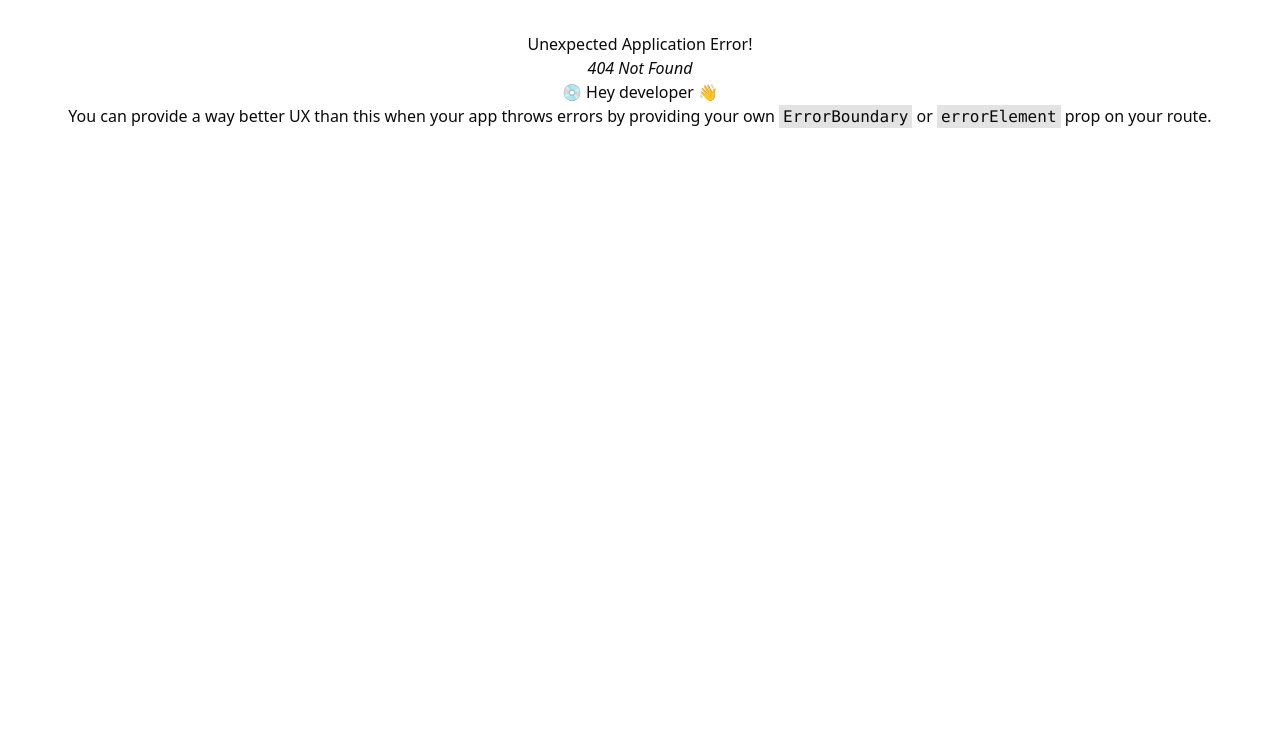
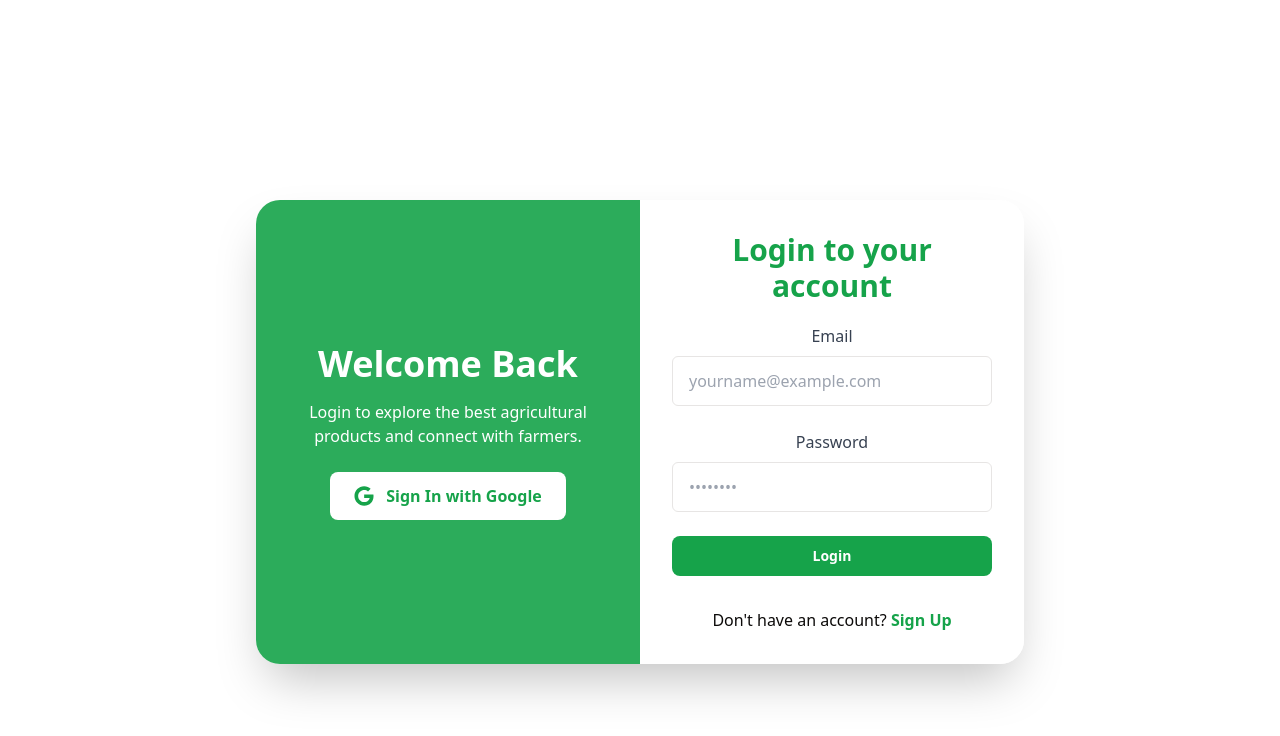
Before and after one commit to Junaid059/AgriLink-Complete-Frontend-, a React (Vite) app in the folder Frontend/: page /signup in a window 1280 px wide. Before the commit this address had no page. Shown: the top 736 px of the page. Built offline with nearby package versions, Linux system fonts and the light colour scheme.

Commit message:
login and sign up page

```diff
--- a/Frontend/package.json
+++ b/Frontend/package.json
@@ -16,6 +16,7 @@
     "lucide-react": "^0.452.0",
     "react": "^18.3.1",
     "react-dom": "^18.3.1",
+    "react-icons": "^5.3.0",
     "react-router-dom": "^6.28.0",
     "tailwind-merge": "^2.5.3",
     "tailwindcss-animate": "^1.0.7"
--- a/Frontend/src/App.jsx
+++ b/Frontend/src/App.jsx
@@ -1,16 +1,16 @@
-
-import './App.css'
-import Home from './Home'
+import './App.css';
+import Home from './Comps/Home';
+import LoginSignup from './Auth/LoginSignup';
 
 function App() {
-  const [count, setCount] = useState(0)
+  const [count, setCount] = useState(0);
 
   return (
     <>
-    <Home></Home>
-
+      <Home></Home>
+      <LoginSignup />
     </>
-  )
+  );
 }
 
-export default App
+export default App;
--- /dev/null
+++ b/Frontend/src/Auth/LoginSignup.jsx
@@ -0,0 +1,119 @@
+import React, { useState } from 'react';
+import { useNavigate } from 'react-router-dom';
+import { FaGoogle } from 'react-icons/fa';
+import { Button } from '@/components/ui/button'; // Assuming you have a Button component
+
+const LoginSignup = () => {
+  const [isLogin, setIsLogin] = useState(true);
+  const [email, setEmail] = useState('');
+  const [password, setPassword] = useState('');
+  const [fullName, setFullName] = useState('');
+  const navigate = useNavigate();
+
+  const handleToggle = () => {
+    setIsLogin(!isLogin);
+    setEmail('');
+    setPassword('');
+    setFullName('');
+  };
+
+  const handleSubmit = (e) => {
+    e.preventDefault();
+
+    const isAuthSuccessful = true;
+
+    if (isAuthSuccessful) {
+      navigate('/');
+    } else {
+      alert(`${isLogin ? 'Login' : 'Signup'} failed. Please try again.`);
+    }
+  };
+
+  return (
+    <div className="min-h-screen flex items-center justify-center bg-background bg-hero-pattern bg-cover bg-center">
+      <div className="bg-white shadow-2xl rounded-3xl overflow-hidden w-full max-w-3xl mx-5 lg:mx-auto flex flex-col md:flex-row">
+        {/* Left Side */}
+        <div className="md:w-1/2 flex flex-col justify-center items-center p-8 bg-primary bg-opacity-90 text-white">
+          <h2 className="text-4xl font-bold mb-4">
+            {isLogin ? 'Welcome Back' : 'Join AgriLink'}
+          </h2>
+          <p className="text-center mb-6">
+            {isLogin
+              ? 'Login to explore the best agricultural products and connect with farmers.'
+              : 'Create an account to connect with top farmers and get the best deals.'}
+          </p>
+          <button className="flex items-center gap-3 bg-white text-primary font-semibold py-3 px-6 rounded-lg hover:bg-accent hover:text-green-700 transition-colors">
+            <FaGoogle size={20} />
+            Sign {isLogin ? 'In' : 'Up'} with Google
+          </button>
+        </div>
+
+        {/* Right Side */}
+        <div className="md:w-1/2 p-8 bg-white">
+          <h3 className="text-3xl font-semibold text-green-600 mb-5 text-center">
+            {isLogin ? 'Login to your account' : 'Create your account'}
+          </h3>
+
+          <form className="space-y-6" onSubmit={handleSubmit}>
+            {!isLogin && (
+              <div>
+                <label className="block text-gray-700">Full Name</label>
+                <input
+                  type="text"
+                  placeholder="Your Name"
+                  value={fullName}
+                  onChange={(e) => setFullName(e.target.value)}
+                  className="w-full mt-2 px-4 py-3 border rounded-md focus:outline-none focus:ring-2 focus:ring-green-600"
+                  required
+                />
+              </div>
+            )}
+
+            <div>
+              <label className="block text-gray-700">Email</label>
+              <input
+                type="email"
+                placeholder="yourname@example.com"
+                value={email}
+                onChange={(e) => setEmail(e.target.value)}
+                className="w-full mt-2 px-4 py-3 border rounded-md focus:outline-none focus:ring-2 focus:ring-green-600"
+                required
+              />
+            </div>
+
+            <div>
+              <label className="block text-gray-700">Password</label>
+              <input
+                type="password"
+                placeholder="••••••••"
+                value={password}
+                onChange={(e) => setPassword(e.target.value)}
+                className="w-full mt-2 px-4 py-3 border rounded-md focus:outline-none focus:ring-2 focus:ring-green-600"
+                required
+              />
+            </div>
+
+            <Button
+              type="submit"
+              className="w-full bg-green-600 hover:bg-green-700 text-white font-bold py-3 rounded-lg transition-colors"
+            >
+              {isLogin ? 'Login' : 'Sign Up'}
+            </Button>
+          </form>
+
+          <div className="text-center mt-8">
+            {isLogin ? "Don't have an account?" : 'Already have an account?'}{' '}
+            <button
+              onClick={handleToggle}
+              className="text-green-600 font-semibold hover:underline"
+            >
+              {isLogin ? 'Sign Up' : 'Login'}
+            </button>
+          </div>
+        </div>
+      </div>
+    </div>
+  );
+};
+
+export default LoginSignup;
--- a/Frontend/src/Auth/SignUp.jsx
+++ /dev/null
@@ -1,11 +0,0 @@
-import React from 'react'
-
-function SignUp() {
-  return (
-    <div>
-      sign in page
-    </div>
-  )
-}
-
-export default SignUp
--- a/Frontend/src/Home.jsx
+++ b/Frontend/src/Comps/Home.jsx
@@ -1,13 +1,114 @@
-// Import necessary modules from your libraries
 import { Link } from 'react-router-dom';
 import { Button } from '@/components/ui/button';
 import { Card } from '@/components/ui/card';
-import { Play, ArrowRight } from 'lucide-react';
-// import Image from 'next/image';
+import {
+  Play,
+  ArrowRight,
+  Menu,
+  X,
+  PhoneCall,
+  Mail,
+  Twitter,
+  Facebook,
+  Instagram,
+} from 'lucide-react';
+import { useState } from 'react';
 
 export default function Home() {
+  const [isMenuOpen, setIsMenuOpen] = useState(false);
+
   return (
-    <div className="min-h-screen bg-white">
+    <div className="min-h-screen w-full flex flex-col">
+      <header className="bg-[#f8f5f0] w-full sticky top-0 z-50">
+        {/* Top Section */}
+        <div className="container mx-auto px-4 py-2 flex justify-between items-center border-b border-gray-200">
+          <Link
+            to="/"
+            className="flex items-center text-2xl font-bold text-gray-800"
+          >
+            AgriLink
+            <span className="text-sm font-medium text-green-600 ml-2"></span>
+          </Link>
+
+          {/* Contact Info */}
+          <div className="hidden md:flex items-center space-x-6">
+            <div className="flex items-center space-x-2">
+              <PhoneCall className="text-green-600 w-5 h-5" />
+              <span className="text-sm text-gray-700">
+                Call anytime +98 (000) - 9630
+              </span>
+            </div>
+            <div className="flex items-center space-x-2">
+              <Mail className="text-green-600 w-5 h-5" />
+              <span className="text-sm text-gray-700">ambed@agrios.com</span>
+            </div>
+          </div>
+
+          {/* Social Icons */}
+          <div className="flex space-x-4">
+            <Twitter className="text-gray-500 hover:text-green-600 cursor-pointer" />
+            <Facebook className="text-gray-500 hover:text-green-600 cursor-pointer" />
+            <Instagram className="text-gray-500 hover:text-green-600 cursor-pointer" />
+          </div>
+        </div>
+
+        {/* Main Navbar */}
+        <nav className="container mx-auto px-4 py-3 flex justify-between items-center">
+          {/* Main Menu */}
+          <ul className="hidden md:flex space-x-8 text-gray-800 font-medium">
+            {['Home', 'About', 'Services', 'News', 'Shop', 'Contact'].map(
+              (item) => (
+                <li key={item} className="group relative">
+                  <Link
+                    to={`/${item.toLowerCase()}`}
+                    className="hover:text-green-600"
+                  >
+                    {item}
+                  </Link>
+                </li>
+              )
+            )}
+          </ul>
+
+          {/* Mobile Menu Button */}
+          <button
+            onClick={() => setIsMenuOpen(!isMenuOpen)}
+            className="md:hidden text-gray-700 focus:outline-none"
+          >
+            {isMenuOpen ? (
+              <X className="w-6 h-6" />
+            ) : (
+              <Menu className="w-6 h-6" />
+            )}
+          </button>
+
+          {/* Mobile Menu */}
+          {isMenuOpen && (
+            <ul className="md:hidden absolute top-full left-0 w-full bg-white shadow-lg p-4 space-y-4">
+              {[
+                'Home',
+                'About',
+                'Services',
+                'Projects',
+                'News',
+                'Shop',
+                'Contact',
+              ].map((item) => (
+                <li key={item}>
+                  <Link
+                    to={`/${item.toLowerCase()}`}
+                    className="block text-gray-800 hover:text-green-600"
+                    onClick={() => setIsMenuOpen(false)}
+                  >
+                    {item}
+                  </Link>
+                </li>
+              ))}
+            </ul>
+          )}
+        </nav>
+      </header>
+
       {/* Hero Section */}
       <section className="relative h-[600px]">
         <img
--- a/Frontend/src/main.jsx
+++ b/Frontend/src/main.jsx
@@ -1,31 +1,39 @@
 import { StrictMode, useState } from 'react';
 import { createRoot } from 'react-dom/client';
-import { RouterProvider, createBrowserRouter, Navigate } from 'react-router-dom';
+import {
+  RouterProvider,
+  createBrowserRouter,
+  Navigate,
+} from 'react-router-dom';
 import App from './App.jsx';
 import './index.css';
-import SignUp from './Auth/SignUp.jsx';
-import Home from './Home.jsx';
+import Home from './Comps/Home.jsx';
+import LoginSignup from './Auth/LoginSignup.jsx';
 
 function ProtectedRoute({ children }) {
   // Replace this with actual authentication check
   const isAuthenticated = true; // Set to true if user is authenticated
 
-  return isAuthenticated ? children : <Navigate to="/Auth" />;
+  return isAuthenticated ? children : <Navigate to="/signup" />;
 }
 
 const router = createBrowserRouter([
   {
-    path: '/Auth',
-    element: <SignUp />,
+    path: '/signup',
+    element: <LoginSignup />,
   },
   {
     path: '/',
-    element: <ProtectedRoute><Home /></ProtectedRoute>,
+    element: (
+      <ProtectedRoute>
+        <Home />
+      </ProtectedRoute>
+    ),
   },
 ]);
 
 createRoot(document.getElementById('root')).render(
   <StrictMode>
     <RouterProvider router={router} />
-  </StrictMode>,
+  </StrictMode>
 );
--- a/Frontend/tailwind.config.js
+++ b/Frontend/tailwind.config.js
@@ -1,60 +1,57 @@
 /** @type {import('tailwindcss').Config} */
 export default {
-    darkMode: ["class"],
-    content: [
-    "./index.html",
-    "./src/**/*.{js,ts,jsx,tsx}",
-  ],
+  darkMode: ['class'],
+  content: ['./index.html', './src/**/*.{js,ts,jsx,tsx}'],
   theme: {
     extend: {
       borderRadius: {
         lg: 'var(--radius)',
         md: 'calc(var(--radius) - 2px)',
-  			sm: 'calc(var(--radius) - 4px)'
+        sm: 'calc(var(--radius) - 4px)',
       },
       colors: {
         background: 'hsl(var(--background))',
         foreground: 'hsl(var(--foreground))',
         card: {
           DEFAULT: 'hsl(var(--card))',
-  				foreground: 'hsl(var(--card-foreground))'
+          foreground: 'hsl(var(--card-foreground))',
         },
         popover: {
           DEFAULT: 'hsl(var(--popover))',
-  				foreground: 'hsl(var(--popover-foreground))'
+          foreground: 'hsl(var(--popover-foreground))',
         },
         primary: {
-  				DEFAULT: 'hsl(var(--primary))',
-  				foreground: 'hsl(var(--primary-foreground))'
+          DEFAULT: '#16a34a',
+          foreground: 'hsl(var(--primary-foreground))',
         },
         secondary: {
           DEFAULT: 'hsl(var(--secondary))',
-  				foreground: 'hsl(var(--secondary-foreground))'
+          foreground: 'hsl(var(--secondary-foreground))',
         },
         muted: {
           DEFAULT: 'hsl(var(--muted))',
-  				foreground: 'hsl(var(--muted-foreground))'
+          foreground: 'hsl(var(--muted-foreground))',
         },
         accent: {
           DEFAULT: 'hsl(var(--accent))',
-  				foreground: 'hsl(var(--accent-foreground))'
+          foreground: 'hsl(var(--accent-foreground))',
         },
         destructive: {
           DEFAULT: 'hsl(var(--destructive))',
-  				foreground: 'hsl(var(--destructive-foreground))'
+          foreground: 'hsl(var(--destructive-foreground))',
         },
         border: 'hsl(var(--border))',
         input: 'hsl(var(--input))',
         ring: 'hsl(var(--ring))',
         chart: {
-  				'1': 'hsl(var(--chart-1))',
-  				'2': 'hsl(var(--chart-2))',
-  				'3': 'hsl(var(--chart-3))',
-  				'4': 'hsl(var(--chart-4))',
-  				'5': 'hsl(var(--chart-5))'
-  			}
-  		}
-  	}
+          1: 'hsl(var(--chart-1))',
+          2: 'hsl(var(--chart-2))',
+          3: 'hsl(var(--chart-3))',
+          4: 'hsl(var(--chart-4))',
+          5: 'hsl(var(--chart-5))',
         },
-  plugins: [require("tailwindcss-animate")],
-}
+      },
+    },
+  },
+  plugins: [require('tailwindcss-animate')],
+};
```
Also changed, not shown: 1 other file (tests, documents, lock files or other folders). Lines whose indentation alone changed are shown as unchanged.
